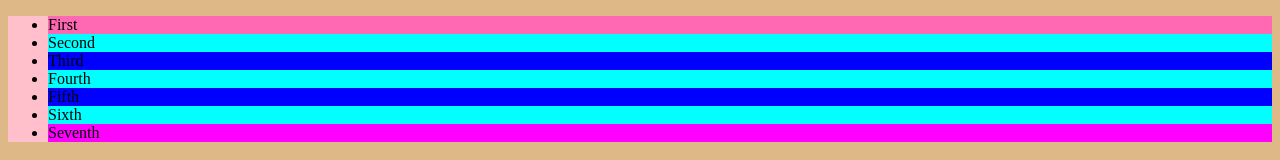
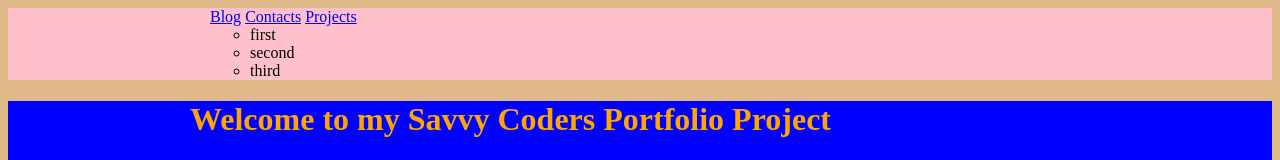
Before and after one commit to MelissaPabst/savvy-portfolio-MelissaPabst, a website built with Parcel: page index.html in a window 1280 px wide. Shown: the top 160 px of the page. Built offline with nearby package versions, Linux system fonts and the light colour scheme.

Commit message:
adds inline styles

```diff
--- a/css/style.css
+++ b/css/style.css
@@ -19,7 +19,7 @@ img {
     width:80%;
 }
 
-#navigation li:first-child {
+/* #navigation li:first-child {
     background-color: hotpink;
 }
 
@@ -38,6 +38,15 @@ img {
 #navigation li:hover {
     background-color: rosybrown;
     font-size: 2em;
+} */
+
+#navigation {
+    background-color: bisque;
+}
+
+/* select all li that are direct descendants of  */
+#navigation > ul > li {
+    display: inline;
 }
 
 .container > h1 {
--- a/index.html
+++ b/index.html
@@ -11,15 +11,21 @@
 
 <body>
     <div id="navigation">
-        <ul>
-            <li>First</li>
-            <li>Second</li>
-            <li>Third</li>
-            <li>Fourth</li>
-            <li>Fifth</li>
-            <li>Sixth</li>
-            <li>Seventh</li>
-            <!-- <li>Eighth</li> -->
+        <ul class="container">
+            <li>
+                <a href="./blog/">Blog</a>
+            </li>
+            <li>
+                <a href="./contacts/">Contacts</a>
+            </li>
+            <li>
+                <a href="./projects/">Projects</a>
+                <ul>
+                    <li>first</li>
+                    <li>second</li>
+                    <li>third</li>
+                </ul>
+            </li>
         </ul>
     </div>
 
```
